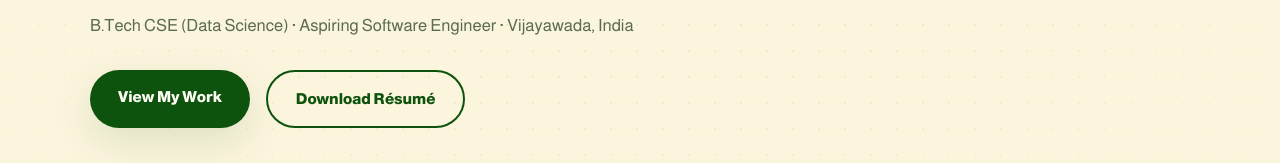
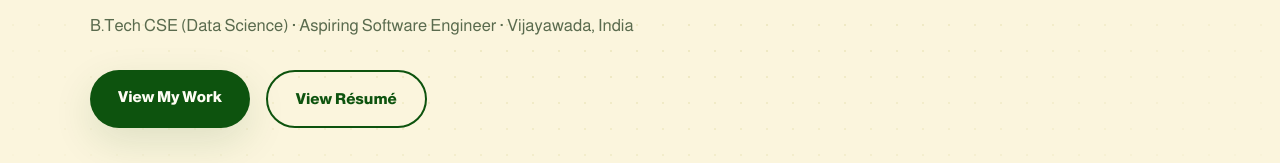
Before and after one commit to ramyasreepapana/Portfolio_Ramya, a plain HTML site: page index.html in a window 1280 px wide. Shown: the part 430-593 px from the top of the page. Drawn offline with Linux system fonts and the light colour scheme.

Commit message:
Change resume link text from 'Download' to 'View'

```diff
--- a/index.html
+++ b/index.html
@@ -200,7 +200,7 @@ a:focus-visible,button:focus-visible{outline:3px solid var(--green);outline-offs
 
     <div class="hero__cta">
       <a class="btn btn--primary" href="#projects">View My Work</a>
-      <a class="btn btn--ghost" href="resume.pdf">Download R&eacute;sum&eacute;</a>
+      <a class="btn btn--ghost" href="resume.pdf">View R&eacute;sum&eacute;</a>
     </div>
 
     <ul class="hero__socials">
```
